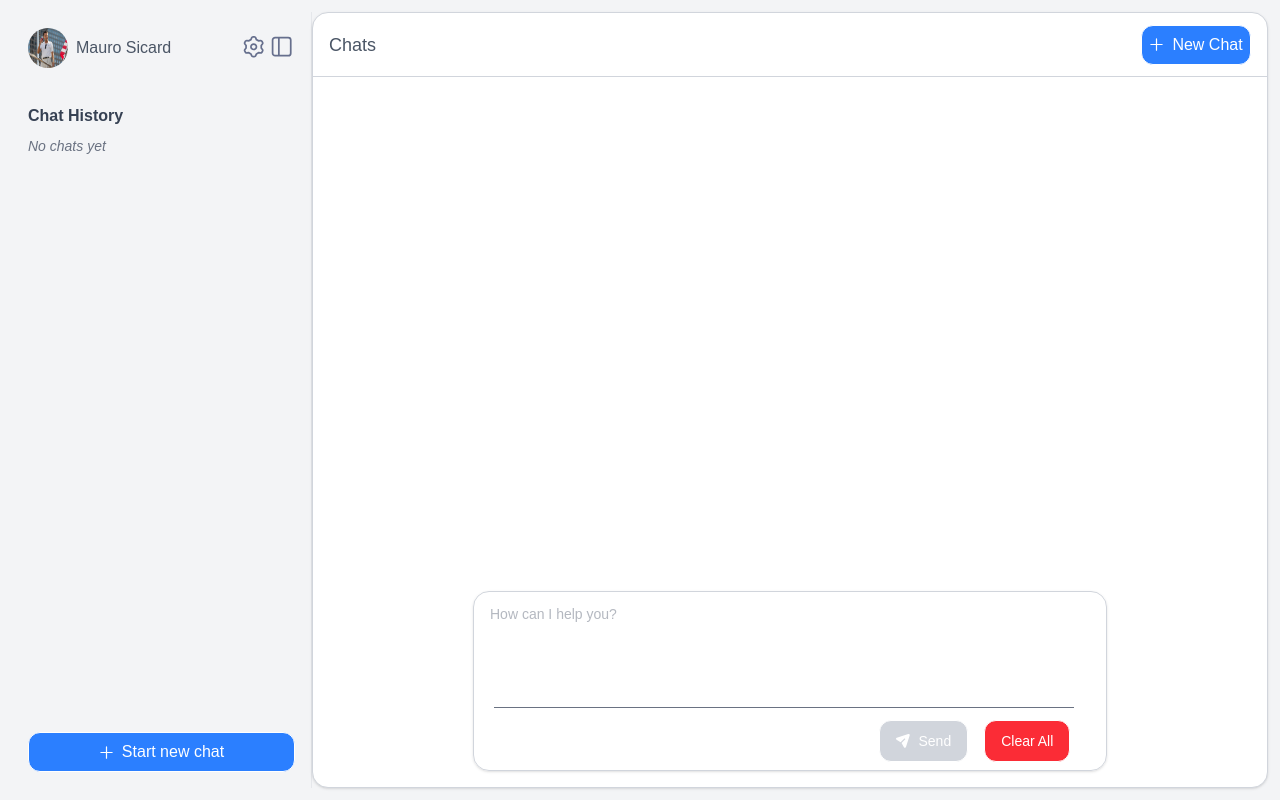
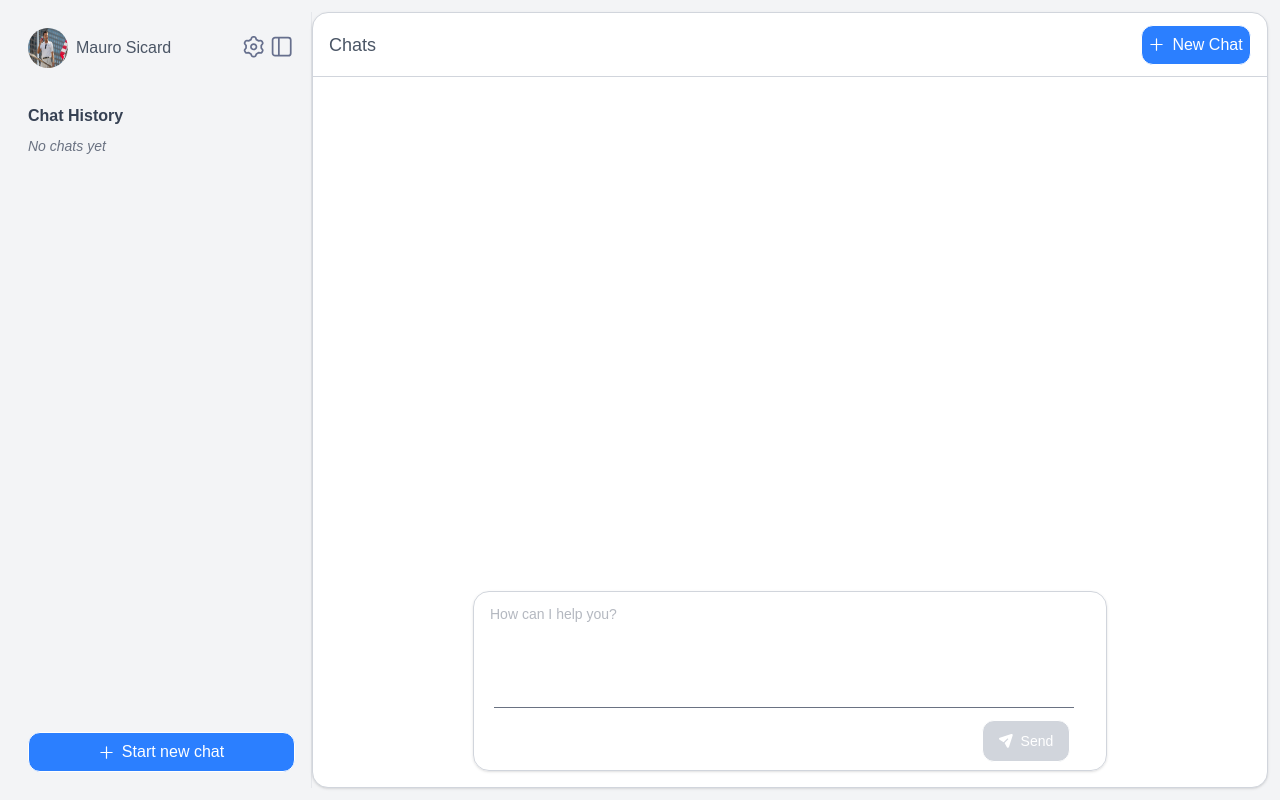
Before and after one commit to the-real-daniil/llm-chat, a Next.js app: page /chat in a window 1280 px wide. Built offline with nearby package versions, Linux system fonts and the light colour scheme.

Commit message:
Update message-input.tsx

```diff
--- a/components/dialog-box/message-input.tsx
+++ b/components/dialog-box/message-input.tsx
@@ -43,21 +43,7 @@ export const MessageInput = ({
               className="px-4 py-2.5 m-1 bg-blue-500 text-white rounded-xl hover:bg-blue-600 disabled:bg-gray-300 disabled:cursor-not-allowed transition-colors flex items-center gap-2 text-sm font-medium"
               icon={<SendIcon />}
             />
-            <Button
-              label="Clear All"
-              onClickButton={() => {
-                if (
-                  typeof window !== "undefined" &&
-                  window.confirm(
-                    "Вы уверены, что хотите очистить все данные? Это действие нельзя отменить."
-                  )
-                ) {
-                  StorageService.clearLS();
-                  window.location.reload();
-                }
-              }}
-              className="px-4 py-2.5 m-1 bg-red-500 text-white rounded-xl hover:bg-red-600 transition-colors flex items-center gap-2 text-sm font-medium"
-            />
+
           </div>
         </div>
       </div>
```
